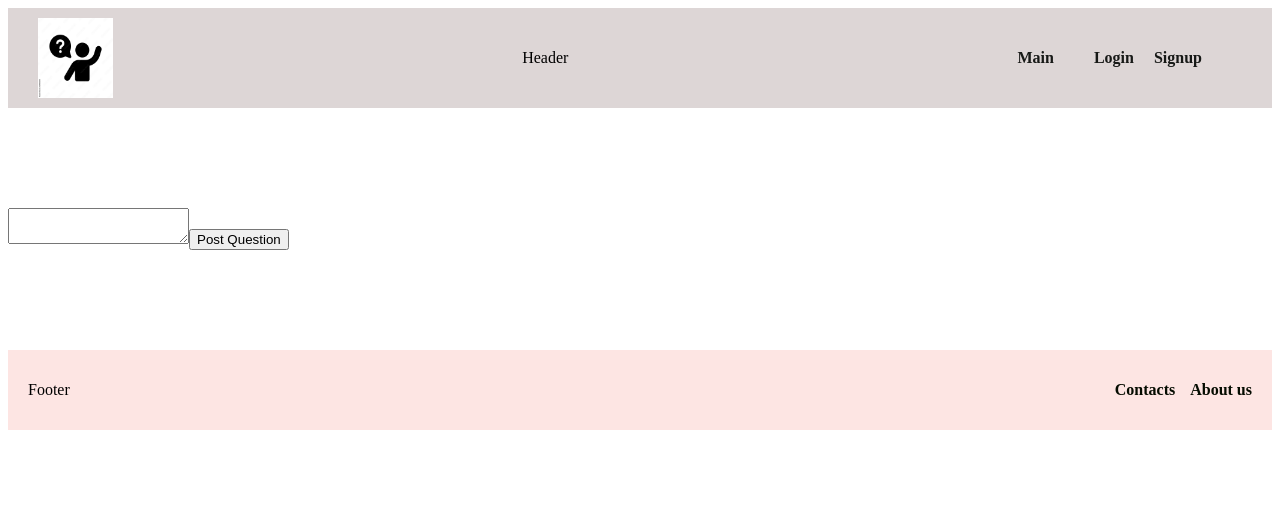
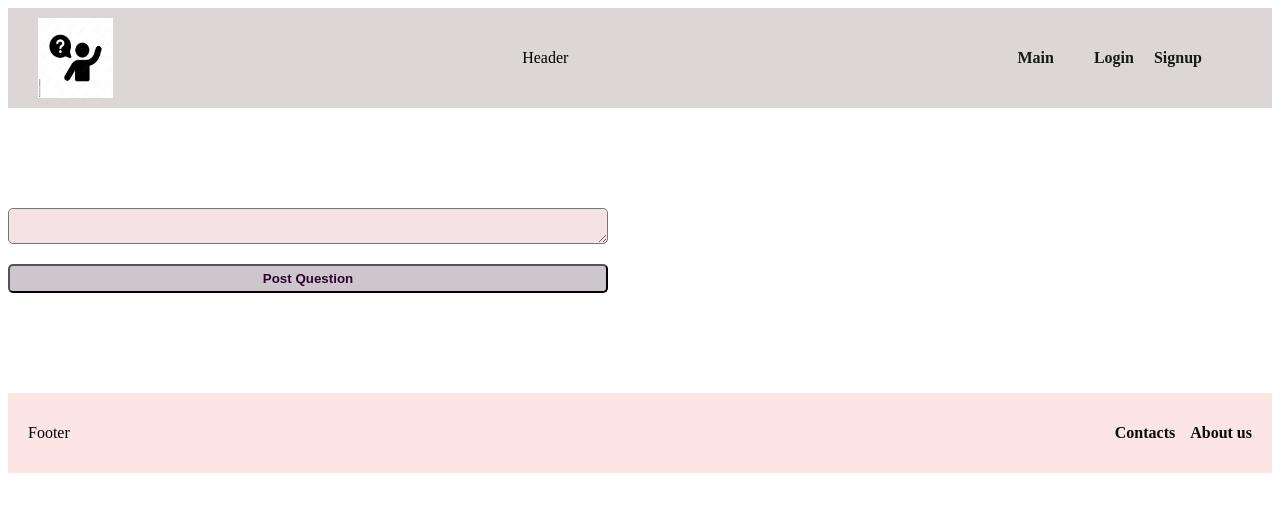
Before and after one commit to Zebraszebras/forumFront1, a Next.js app: page /ask in a window 1280 px wide. Shown: the top 512 px of the page. Built offline with nearby package versions, Linux system fonts and the light colour scheme.

Commit message:
Ask question styled

```diff
--- a/src/pages/ask/index.js
+++ b/src/pages/ask/index.js
@@ -1,6 +1,7 @@
 import axios from "axios";
 import { useState } from "react";
 import { useRouter } from "next/router";
+import styles from "./styles.module.css";
 
 const AskPage = () => {
   const router = useRouter();
@@ -15,11 +16,13 @@ const AskPage = () => {
 
   return (
     <>
-      <textarea
+    <div className={styles.askQuestion}>
+      <textarea className={styles.textarea}
         value={question}
         onInput={(event) => setQuestion(event.target.value)}
       />
-      <button onClick={postQuestion}>Post Question</button>
+      <button className={styles.postQuestionButton} onClick={postQuestion}>Post Question</button>
+      </div>
     </>
   );
 };
--- /dev/null
+++ b/src/pages/ask/styles.module.css
@@ -0,0 +1,21 @@
+.askQuestion{
+    display: flex;
+    flex-direction: column;
+    max-width: 600px;
+    /*align-items: center;*/
+}
+.textarea{
+
+border-radius: 5px;
+background-color: rgb(244, 226, 229);
+color: rgb(6, 0, 5);
+margin-bottom: 20px;
+}
+
+.postQuestionButton{
+    border-radius: 5px;
+    color: rgb(45, 3, 43);
+    background-color: rgb(205, 198, 205);
+    padding: 5px;
+    font-weight: bold;
+}
```
